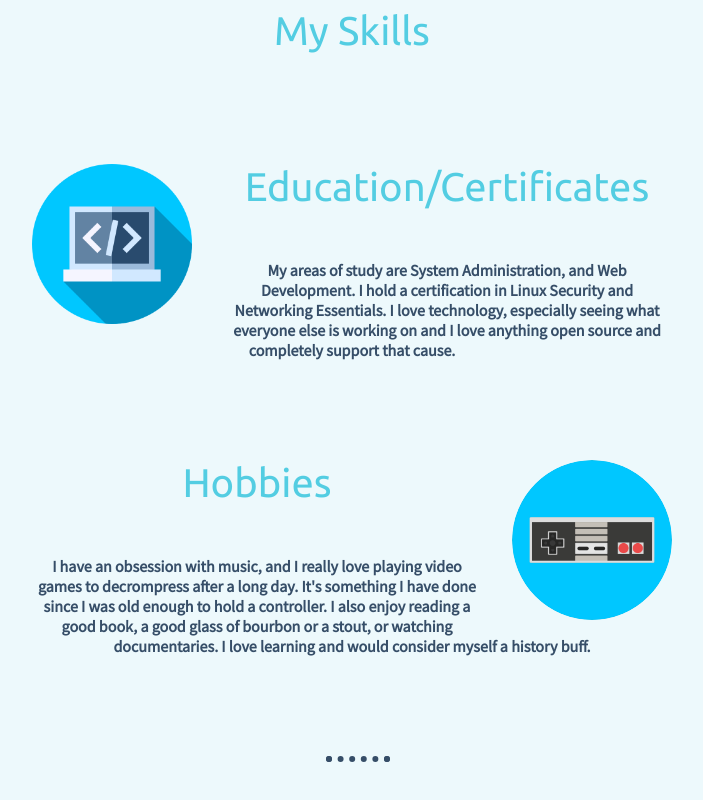
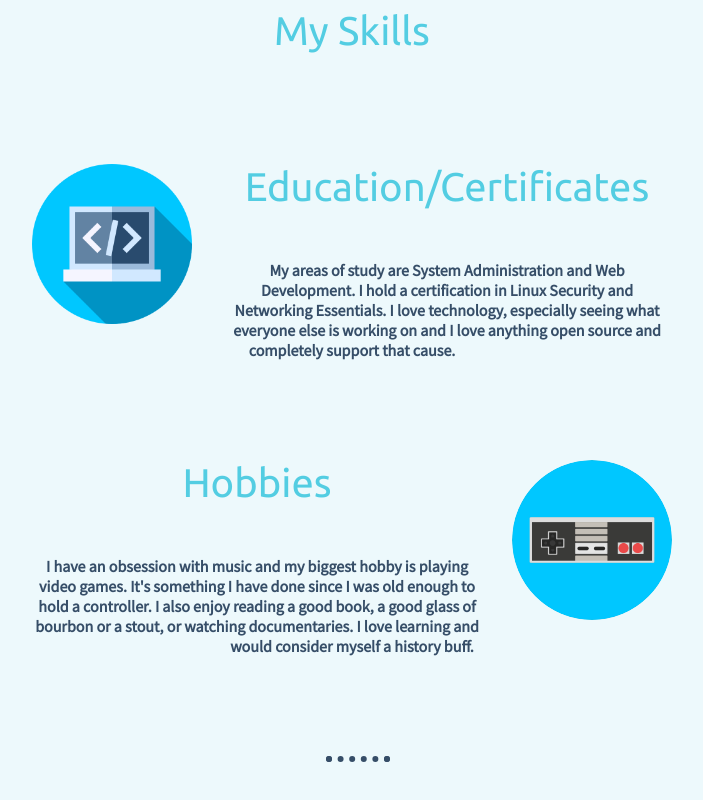
Before and after one commit to Techn0m4nc3r/brandon-website, a plain HTML site: page index.html in a window 1280 px wide. Shown: the part 1336-2136 px from the top of the page, without its empty margins (288-991 px from the left). Drawn offline with nearby package versions, Linux system fonts and the light colour scheme.

Commit message:
fixed some grammatical errors

```diff
--- a/index.html
+++ b/index.html
@@ -35,7 +35,7 @@
           >
         </h2>
         <p class="intro">
-          My name is Brandon. I enjoy a good cup of coffee, and anything tech
+          My name is Brandon. I enjoy a good cup of coffee and anything tech
           related. I made this landing page as a portfolio for myself, and
           because I think everyone should carve out their own space on the
           internet. This site will always be a work in progress as I continue on
@@ -54,7 +54,7 @@
           />
           <h3>Education/Certificates</h3>
           <p>
-            My areas of study are System Administration, and Web Development. I
+            My areas of study are System Administration and Web Development. I
             hold a certification in Linux Security and Networking Essentials. I
             love technology, especially seeing what everyone else is working on
             and I love anything open source and completely support that cause.
@@ -66,12 +66,11 @@
 
           <h3>Hobbies</h3>
           <p>
-            I have an obsession with music, and I really love playing video
-            games to decrompress after a long day. It's something I have done
-            since I was old enough to hold a controller. I also enjoy reading a
-            good book, a good glass of bourbon or a stout, or watching
-            documentaries. I love learning and would consider myself a history
-            buff.
+            I have an obsession with music and my biggest hobby is playing video
+            games. It's something I have done since I was old enough to hold a
+            controller. I also enjoy reading a good book, a good glass of
+            bourbon or a stout, or watching documentaries. I love learning and
+            would consider myself a history buff.
           </p>
         </div>
       </div>
```
